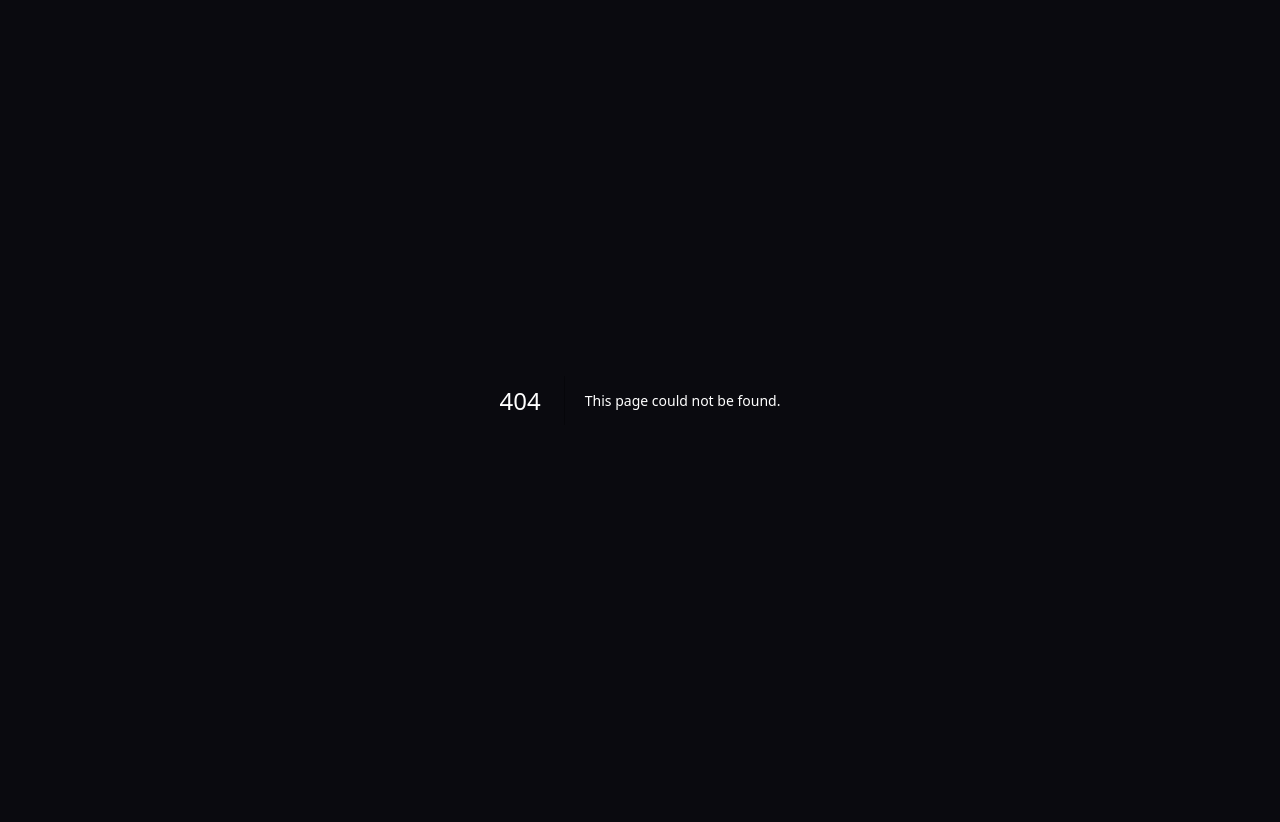
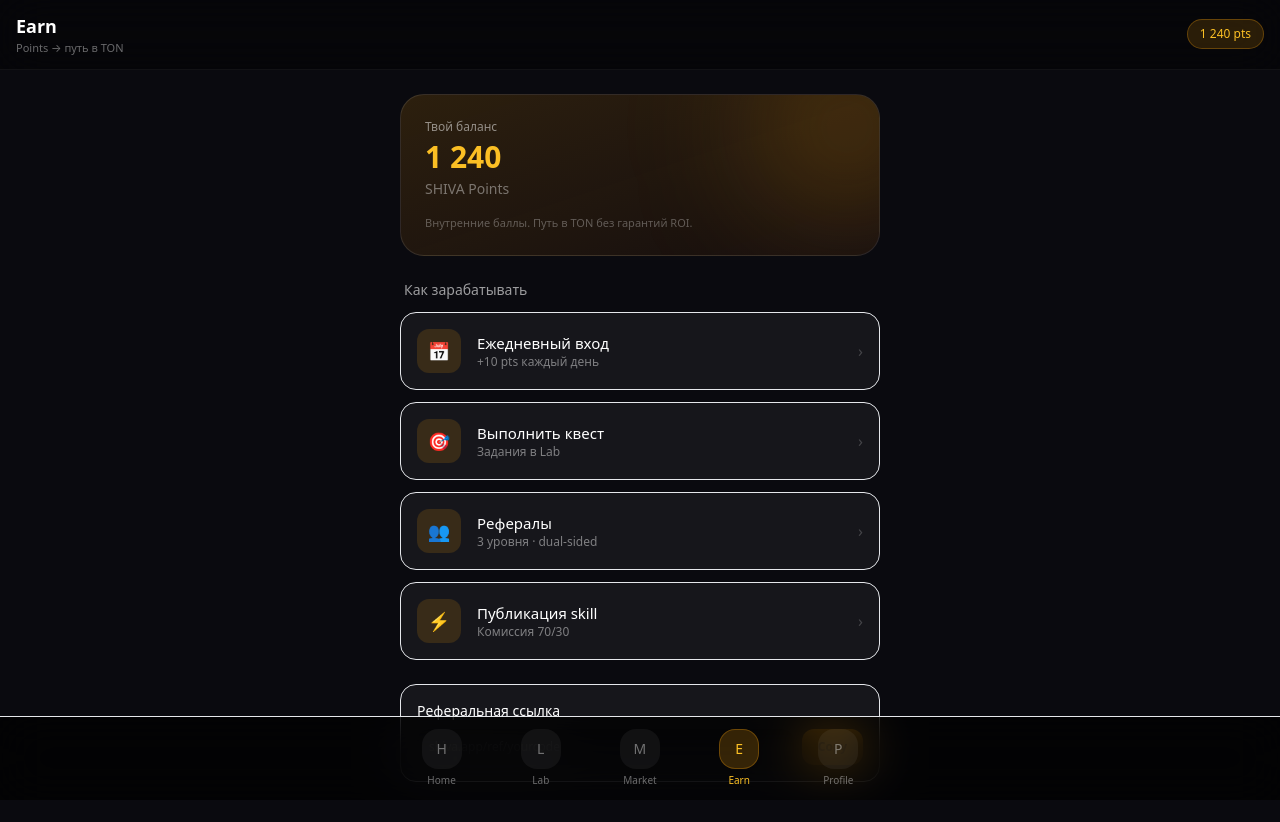
Before and after one commit to letozima220-cmd/Shiva-protocol, a Next.js app: page /earn in a window 1280 px wide. Before the commit this address had no page. Shown: the top 822 px of the page. Before the commit the page ends 800 px from the top, so only its background shows below. Built offline with nearby package versions, Linux system fonts and the light colour scheme.

Commit message:
Create page.tsx

```diff
--- /dev/null
+++ b/src/app/earn/page.tsx
@@ -0,0 +1,92 @@
+export default function EarnPage() {
+  return (
+    <main className="min-h-screen bg-[#0a0a0f] text-white pb-24">
+      {/* Header */}
+      <header className="sticky top-0 z-20 backdrop-blur-xl bg-black/40 border-b border-white/5 px-4 py-3 flex items-center justify-between">
+        <div>
+          <h1 className="text-lg font-semibold">Earn</h1>
+          <p className="text-[11px] text-white/40">Points → путь в TON</p>
+        </div>
+        <div className="px-3 py-1.5 rounded-full bg-amber-500/15 border border-amber-500/30 text-xs text-amber-400 font-medium">
+          1 240 pts
+        </div>
+      </header>
+
+      <div className="px-4 pt-6 space-y-6 max-w-lg mx-auto">
+        {/* Balance card */}
+        <section className="relative overflow-hidden rounded-3xl border border-white/10 bg-gradient-to-br from-amber-500/15 to-orange-600/5 p-6">
+          <div className="absolute -top-16 -right-16 w-48 h-48 bg-amber-500/20 rounded-full blur-3xl" />
+          <p className="text-xs text-white/50 mb-1">Твой баланс</p>
+          <h2 className="text-3xl font-bold text-amber-400">1 240</h2>
+          <p className="text-sm text-white/40 mt-1">SHIVA Points</p>
+          <p className="text-[11px] text-white/30 mt-4">
+            Внутренние баллы. Путь в TON без гарантий ROI.
+          </p>
+        </section>
+
+        {/* Ways to earn */}
+        <div className="space-y-3">
+          <h2 className="text-sm font-medium text-white/60 px-1">Как зарабатывать</h2>
+          {[
+            { title: "Ежедневный вход", desc: "+10 pts каждый день", emoji: "📅" },
+            { title: "Выполнить квест", desc: "Задания в Lab", emoji: "🎯" },
+            { title: "Рефералы", desc: "3 уровня · dual-sided", emoji: "👥" },
+            { title: "Публикация skill", desc: "Комиссия 70/30", emoji: "⚡" },
+          ].map((item) => (
+            <div
+              key={item.title}
+              className="flex items-center gap-4 p-4 rounded-2xl bg-white/5 border border-white/8 active:bg-white/10 transition"
+            >
+              <div className="w-11 h-11 rounded-xl bg-amber-500/15 flex items-center justify-center text-lg">
+                {item.emoji}
+              </div>
+              <div className="flex-1">
+                <h3 className="font-medium text-[15px]">{item.title}</h3>
+                <p className="text-xs text-white/45">{item.desc}</p>
+              </div>
+              <span className="text-white/20">›</span>
+            </div>
+          ))}
+        </div>
+
+        {/* Referral */}
+        <section className="rounded-2xl bg-white/5 border border-white/8 p-4">
+          <h3 className="font-medium text-sm mb-2">Реферальная ссылка</h3>
+          <div className="flex items-center gap-2">
+            <div className="flex-1 bg-black/40 rounded-xl px-3 py-2.5 text-xs text-white/50 truncate">
+              shiva.app/ref/yourcode
+            </div>
+            <button className="px-4 py-2.5 rounded-xl bg-amber-500 text-black text-xs font-semibold">
+              Copy
+            </button>
+          </div>
+        </section>
+      </div>
+
+      {/* Bottom dock */}
+      <nav className="fixed bottom-0 left-0 right-0 z-30 border-t border-white/8 bg-black/70 backdrop-blur-xl">
+        <div className="max-w-lg mx-auto flex items-center justify-around py-3 px-2">
+          {["Home", "Lab", "Market", "Earn", "Profile"].map((label) => (
+            <button
+              key={label}
+              className={`flex flex-col items-center gap-1 min-w-[56px] ${
+                label === "Earn" ? "text-amber-400" : "text-white/40"
+              }`}
+            >
+              <div
+                className={`w-10 h-10 rounded-2xl flex items-center justify-center text-sm ${
+                  label === "Earn"
+                    ? "bg-amber-500/20 border border-amber-500/30"
+                    : "bg-white/5"
+                }`}
+              >
+                {label[0]}
+              </div>
+              <span className="text-[10px]">{label}</span>
+            </button>
+          ))}
+        </div>
+      </nav>
+    </main>
+  );
+}
```
